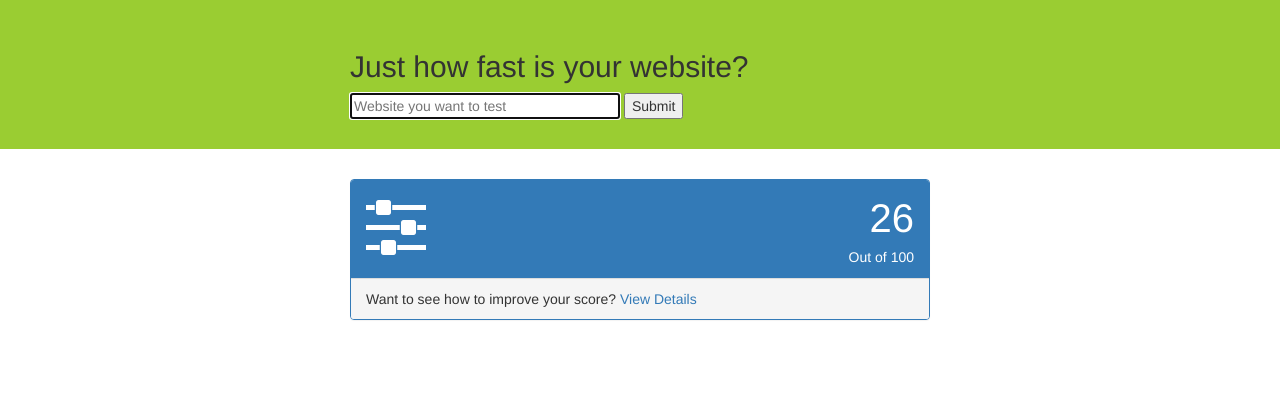
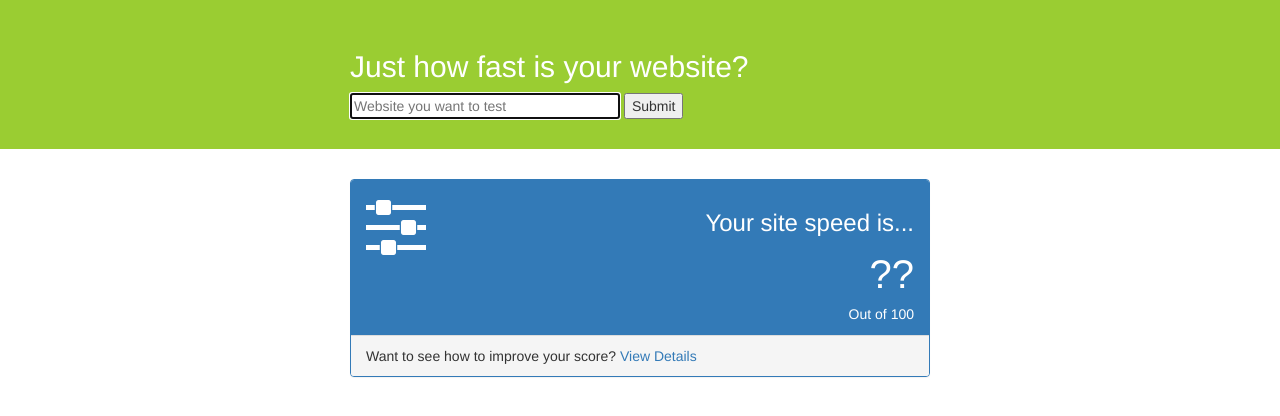
Before and after one commit to cillianbc/API-Hack, a plain HTML site: page index.html in a window 1280 px wide. Drawn offline with nearby package versions, Linux system fonts and the light colour scheme.

Commit message:
Slight css and HTML changes

```diff
--- a/css/style.css
+++ b/css/style.css
@@ -1,6 +1,9 @@
 .header{
   padding:3rem;
   background-color:yellowgreen;
+}
+.header h2{
+  color:white;
 }
 
 .display{
--- a/index.html
+++ b/index.html
@@ -46,7 +46,8 @@
                   <i class="fa fa-sliders fa-5x"></i>
                 </div>
                 <div class="col-xs-9 text-right">
-                  <div class="huge">26</div>
+                 <h3 class="speed">Your site speed is...</h3>
+                  <div class="huge">??</div>
                   <div>Out of 100</div>
                 </div>
               </div>
```
